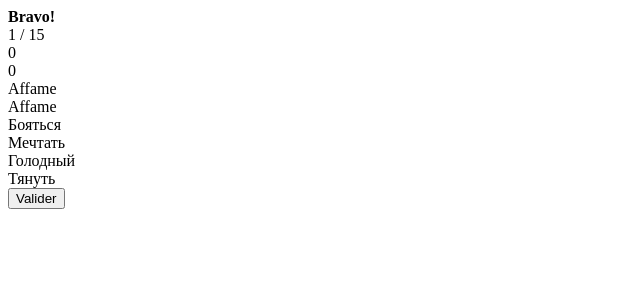
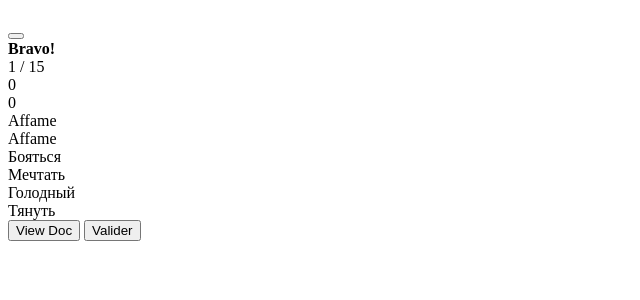
Before and after one commit to RPetrosjan/nano, a Symfony app: template templates/web_home.html.twig in a window 1280 px wide. Shown: the top 300 px of the page, without its empty margins (0-640 px from the left). Run offline with Twig, Linux system fonts and the light colour scheme; the template is opened without the code that fills it, so the values that code supplies are empty; some libraries are stand-ins or nearby versions.

Commit message:
Checking

```diff
--- a/assets/app.js
+++ b/assets/app.js
@@ -68,6 +68,8 @@ function getQuestion(){
             if(numeroQuestion  === data.max) {
                 numeroQuestion = -1;
             }
+
+            $('#doc').html(data.doc);
             $('.title').text(data.question);
             $('.titleshadow').text(data.question);
             let htmlValues = '';
--- a/assets/styles/app.scss
+++ b/assets/styles/app.scss
@@ -79,6 +79,10 @@ body{
     touch-action: manipulation;
 }
 
+.offcanvas-body{
+    font-size: 15px;
+}
+
 .title{
     border-bottom: 1px #ededed solid;
     position: relative;
--- a/composer.json
+++ b/composer.json
@@ -20,7 +20,6 @@
         "symfony/runtime": "6.2.*",
         "symfony/security-bundle": "6.2.*",
         "symfony/twig-bridge": "6.2.*",
-        "symfony/uid": "6.2.*",
         "symfony/validator": "6.2.*",
         "symfony/webpack-encore-bundle": "^1.16",
         "symfony/yaml": "6.2.*",
@@ -28,7 +27,7 @@
         "twig/twig": "^2.0"
     },
     "require-dev": {
-        "symfony/maker-bundle": "^1.50"
+        "symfony/maker-bundle": "^1.48"
     },
     "config": {
         "allow-plugins": {
--- a/src/Controller/WebController.php
+++ b/src/Controller/WebController.php
@@ -63,6 +63,7 @@ class WebController extends AbstractController
         shuffle($reponsesInfo);
         return new JsonResponse([
             'max' => sizeof($typeSection->getQuestions()),
+            'doc' => $questionInfo->getDocumentation()->getText(),
             'typeSection' => $questionInfo->getTypeSection()->getTitle(),
             'question' => $questionInfo->getQuestion(),
             'reponses' => $reponsesInfo,
--- a/templates/web_home.html.twig
+++ b/templates/web_home.html.twig
@@ -7,6 +7,16 @@
              {% if typeSection != null  %}
                 <h2 id="typeSection" idType="{{ typeSection.id }}">{{ typeSection.title }}</h2>
              {% endif %}
+
+             <div class="offcanvas offcanvas-start w-100" data-bs-scroll="true" tabindex="-1" id="offcanvasWithBothOptions" aria-labelledby="offcanvasWithBothOptionsLabel">
+                 <div class="offcanvas-header">
+                     <h5 class="offcanvas-title" id="doc_title"></h5>
+                     <button type="button" class="btn-close" data-bs-dismiss="offcanvas" aria-label="Close"></button>
+                 </div>
+                 <div id="doc" class="offcanvas-body bg-dark text-white">
+                 </div>
+             </div>
+
              <div id="showalert" class="alert alert-success alert-dismissible fade" role="alert">
                  <strong>Bravo!</strong>
              </div>
@@ -26,9 +36,15 @@
                  <div>Голодный</div>
                  <div>Тянуть</div>
              </div>
-             <button id="valider" class="btn bgred mt-5">
-                 Valider
-             </button>
+
+             <div class="d-flex justify-content-between mt-5">
+                 <button class="btn" type="button" data-bs-toggle="offcanvas" data-bs-target="#offcanvasWithBothOptions" aria-controls="offcanvasWithBothOptions">
+                     View Doc
+                 </button>
+                 <button id="valider" class="btn bgred">
+                     Valider
+                 </button>
+                 </div>
          </div>
      </div>
  {% endblock %}
```
Also changed, not shown: src/Controller/Admin/DocumentationCrudController.php (+2 -9 lines), src/Entity/Documentation.php (+20 -0 lines), 1 other file.
